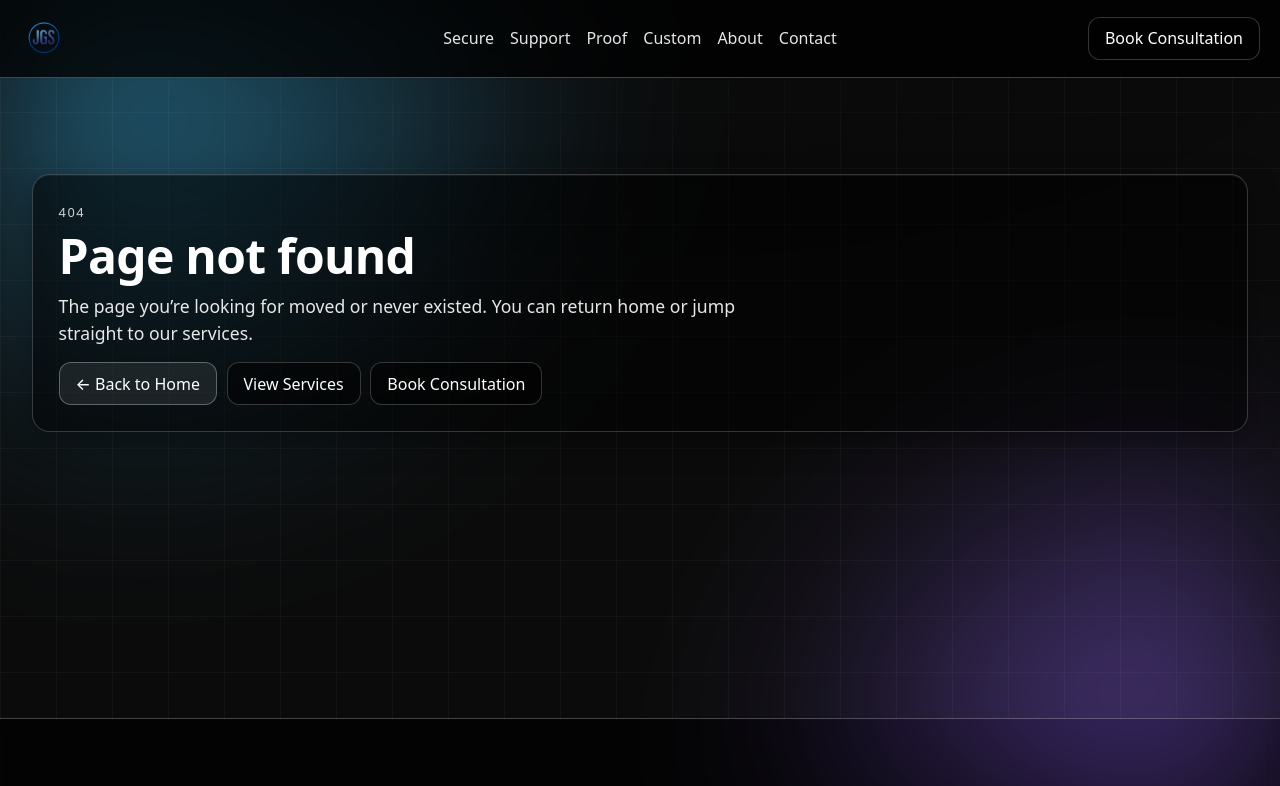
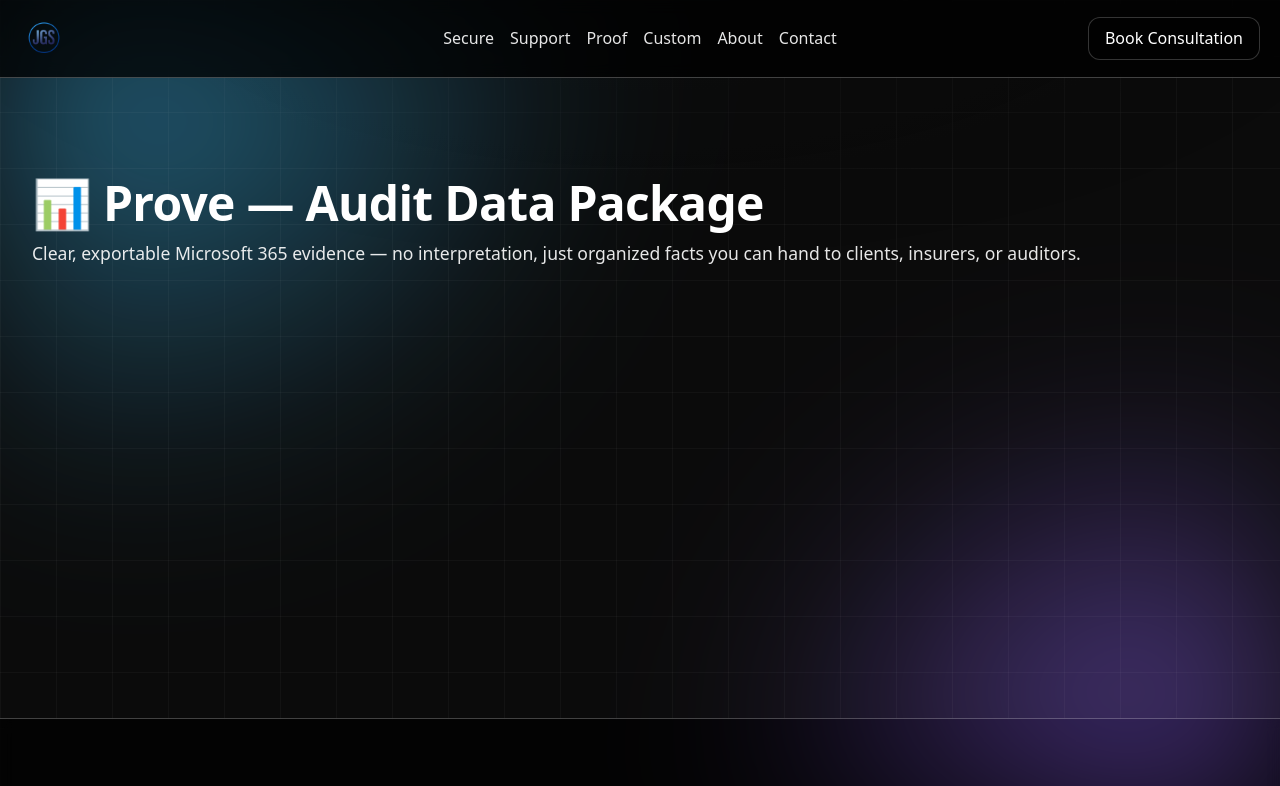
Before and after one commit to jspears80/jgs, a Next.js app: page /proof in a window 1280 px wide. Before the commit this address had no page. Shown: the top 786 px of the page. Built offline with nearby package versions, Linux system fonts and the light colour scheme.

Commit message:
Create page.tsx

```diff
--- /dev/null
+++ b/app/proof/page.tsx
@@ -0,0 +1,9 @@
+// app/proof/page.tsx
+export default function ProofPage() {
+  return (
+    <section className="section container">
+      <h1 className="hero">📊 Prove — Audit Data Package</h1>
+      <p className="lead">Clear, exportable Microsoft 365 evidence — no interpretation, just organized facts you can hand to clients, insurers, or auditors.</p>
+    </section>
+  );
+}
```
